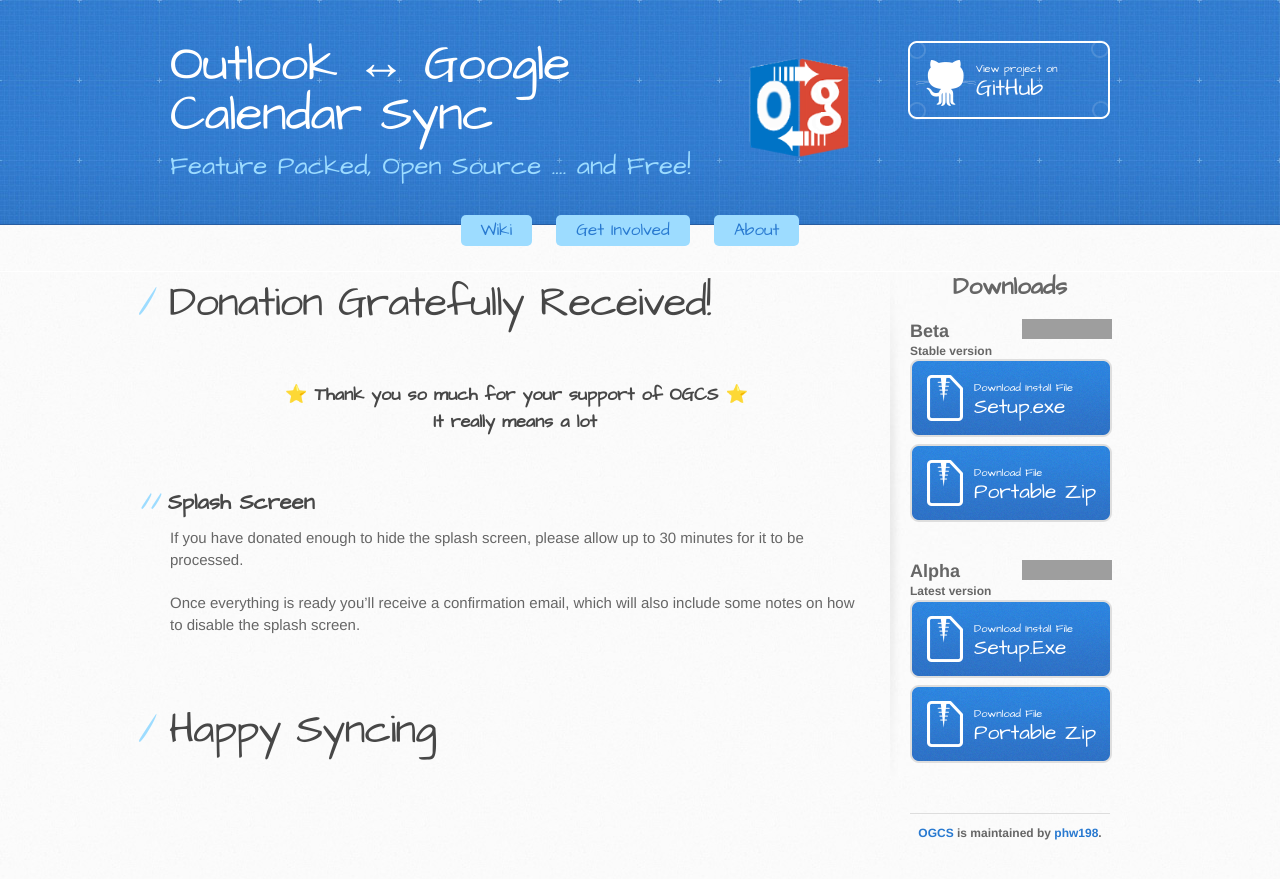
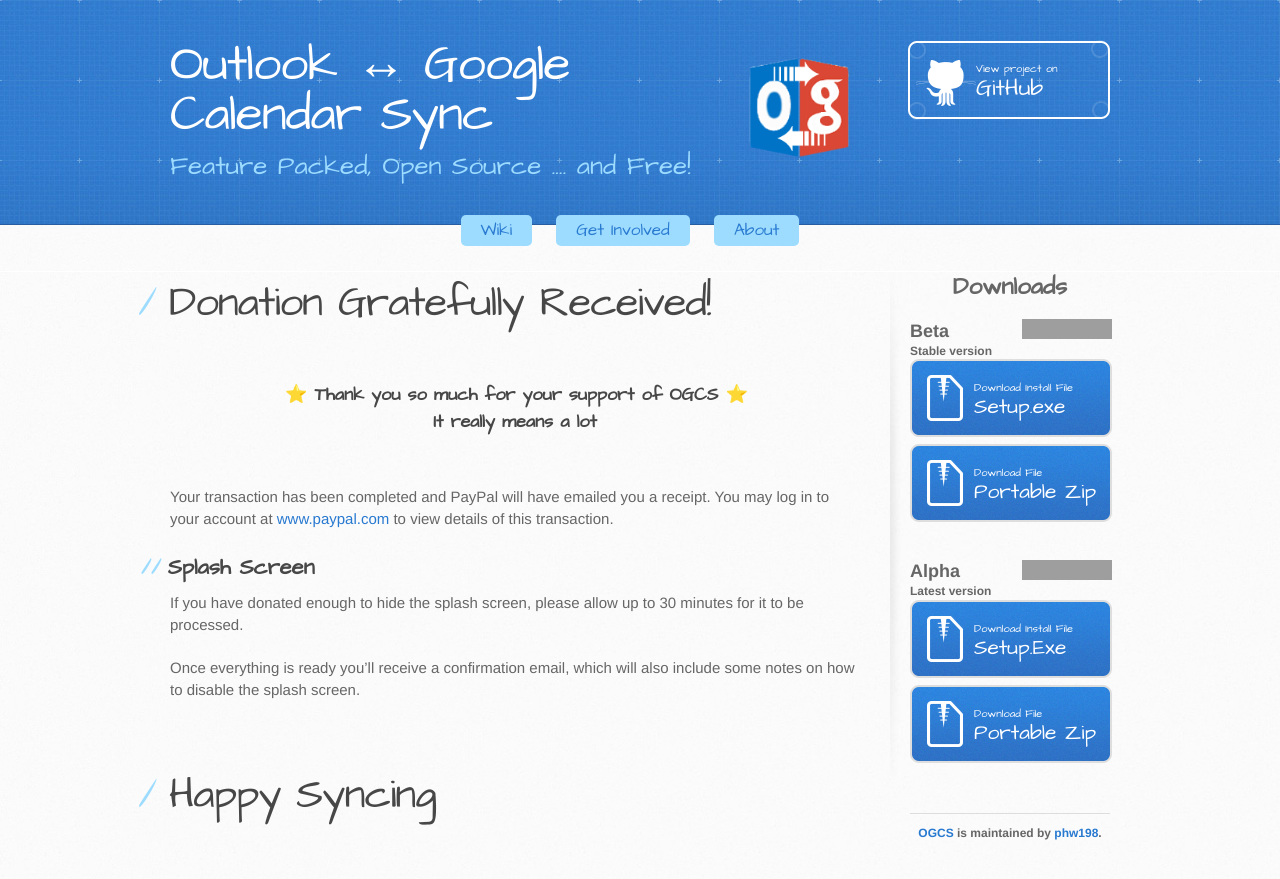
Before and after one commit to phw198/OutlookGoogleCalendarSync, a Jekyll site: the page built from paypal/donation.md, in a window 1280 px wide and 900 px high. Shown: the top 879 px of the window. Built offline with Jekyll 4.4.1, drawn with Linux system fonts in a browser that asks for light colours; emoji names are drawn with the system emoji font; our own code applies the rules of GitHub Pages for plain Markdown files; grey boxes are pictures that could not be loaded.

Commit message:
PayPal legal text added.

```diff
--- a/paypal/donation.md
+++ b/paypal/donation.md
@@ -13,6 +13,8 @@ title: Donation
 
 <br/>
 
+Your transaction has been completed and PayPal will have emailed you a receipt. You may log in to your account at <a href="https://www.paypal.com" target="_blank">www.paypal.com</a> to view details of this transaction.
+
 ## Splash Screen
 If you have donated enough to hide the splash screen, please allow up to 30 minutes for it to be processed.
 
```
